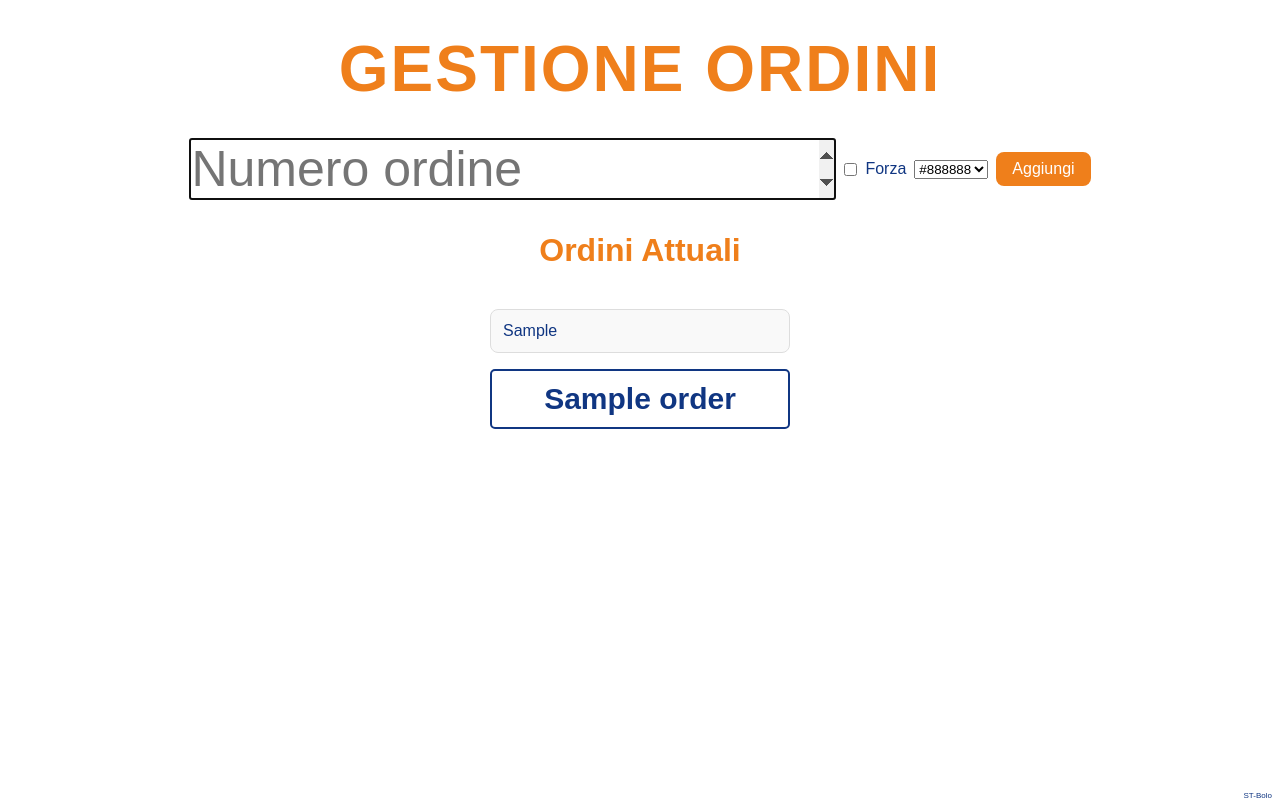
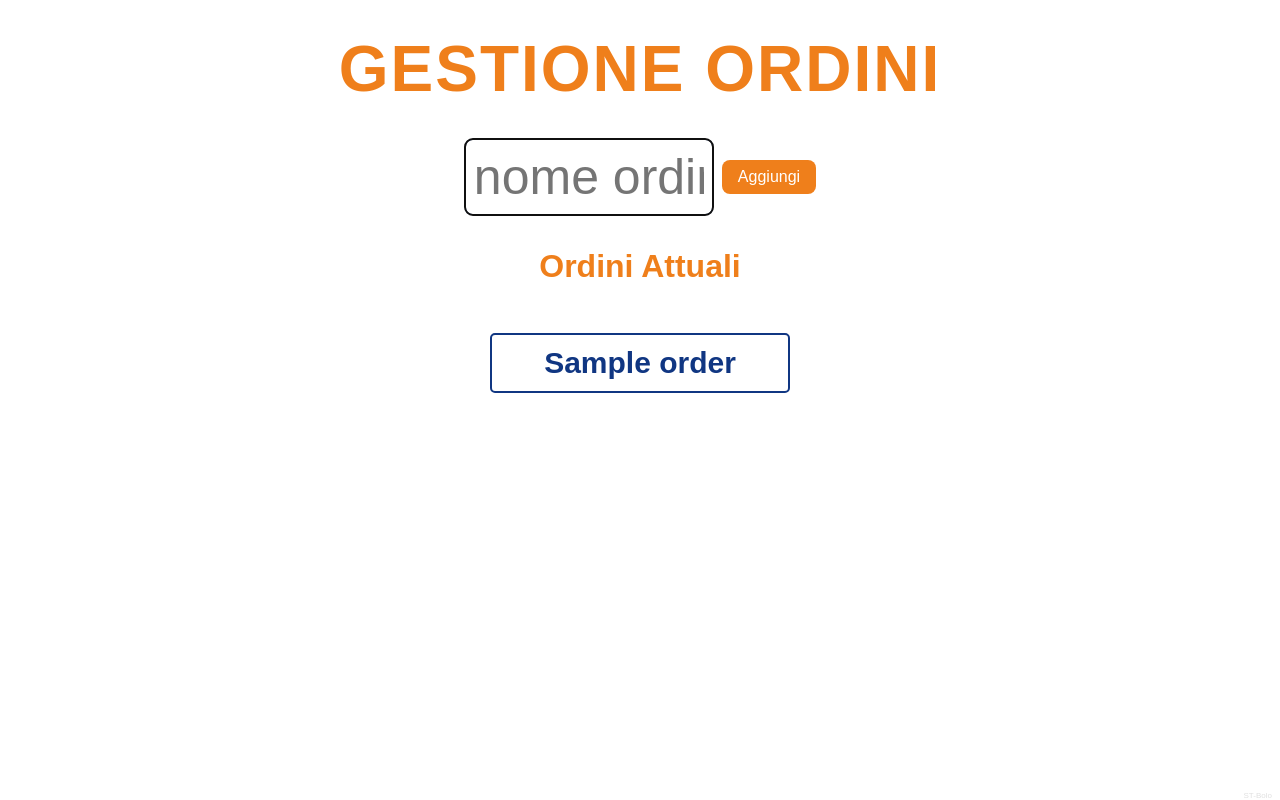
Before and after one commit to manucoacci/order_display, a Flask app: template templates/admin.html in a window 1280 px wide. Run offline with Flask 3, Linux system fonts and the light colour scheme; the template is opened without the code that fills it: most values are stand-ins (such as "Sample title", 1, 10 or a date in 2020).

Commit message:
addattamento del codice da numero ordine a nome ordine

```diff
--- a/app.py
+++ b/app.py
@@ -1,29 +1,16 @@
 from flask import Flask, render_template, request, redirect
 
 app = Flask(__name__)
-# per aggiungere dei colori, si aggiunge qui
-orders =  {
-    'white': [],
-    'blue': [],
-    'green': []
-}
-# per aggiungere dei colori, si aggiunge qui
-orders['white'] = [i for i in range(1, 9999)]
-orders['blue'] = [i for i in range(1, 9999)]
-orders['green'] = [i for i in range(1, 9999)]
-ready = {
-# per aggiungere dei colori, si aggiunge qui
-    'white': [],
-    'blue': [],
-    'green': []
-}
+
+orders =  []
+
 pwd = 'fake_password'  # Change this to your desired password
 authToken = 0
 
 @app.route('/check_orders')
 def check_orders():
-    global ready
-    return {'ready': ready}
+    global orders
+    return {'orders': orders}
 
 @app.route('/')
 def index():
@@ -36,26 +23,19 @@ def admin():
         return redirect('/login')
     if request.method == 'POST':
         print("POST request received")
-        req = {"order_number": request.form.get('order_number'), "color": request.form.get('color'), "force": request.form.get('force')}
+        req = {"order_name": request.form.get('order_name')}
         print("Request:", req)
         if 'add' in request.form and req:
             print("Add request received")
-            print((int(req['order_number'])) in orders[req['color']])
-            if req['force'] == 'true':
-                print("Force add request received")
-                ready[req['color']].append(int(req['order_number']))
-                print("Order added:", req['order_number'], "to", req['color'])
-            elif((int(req['order_number'])) in orders[req['color']]):
-                orders[req['color']].remove(int(req['order_number']))
-                ready[req['color']].append(int(req['order_number']))
-                print("Order added:", req['order_number'], "to", req['color'])
+            orders.append(req['order_name'])
+            print("Order added:", req['order_name'])
         elif 'remove' in request.form and req:
             print("Remove request received")
             try:
-                ready[req['color']].remove(int(req['order_number']))
+                orders.remove(req['order_name'])
             except ValueError:
                 pass
-    return render_template('admin.html', orders=orders, ready=ready, lastColor= req['color'] if req else "white")
+    return render_template('admin.html', orders=orders)
 
 @app.route('/login', methods=['GET', 'POST'])
 def login():
--- a/static/style.css
+++ b/static/style.css
@@ -125,6 +125,7 @@ h1 {
 .order-list {
     display: flex;
     flex-wrap: wrap;
+    overflow: hidden;
     justify-content: center;
     gap: 2rem;
 }
@@ -157,7 +158,7 @@ h1 {
 
 .admin-button{
     height: 60px;
-    width: 300px;
+    min-width: 300px;
     font-size: 30px;
     color: #103682;
     background-color: white;
@@ -175,7 +176,7 @@ h1 {
     position: fixed;
     bottom: 0;
     width: 100%;
-    color: #103682;
+    color: #e0e0e0;
     text-align: right;
     padding-right: 40px;
     font-size: 8px;
--- a/templates/admin.html
+++ b/templates/admin.html
@@ -8,33 +8,17 @@
     <h1>Gestione Ordini</h1>
 
     <form method="POST">
-        <input autofocus="true" style="height: 300px width: 100px; font-size: 50px ;" type="number" name="order_number" placeholder="Numero ordine" required>
-        <input type="checkbox" name="force" value="true"> Forza
-        <select name="color" value="{{ lastColor }}" required>
-            <!-- per aggiungere dei colori, si aggiunge qui -->
-            <option value="{{ lastColor }}" hidden>{{ lastColor }}</option>
-            <option value="white">white</option>
-            <option value="blue">blue</option>
-            <option value="green">green</option>
-        </select>
+        <input autofocus="true" style="height: 300px width: 100px; font-size: 50px ;" type="text" name="order_name" placeholder="nome ordine" required>
         <button type="submit" name="add">Aggiungi</button>
     </form>
     <h2>Ordini Attuali</h2>
     <div class="admin-list">
-        {% for readyC in ready %}
+        {% for order in orders %}
             <ul>
-                {% if readyC == "white"%}
-                <li style="color: black;">{{ readyC }}</li>
-                {% else %}
-                <li style="color: {{ readyC }};">{{ readyC }}</li>
-                {% endif %}
-                {% for order in ready[readyC] %}
-                    <form method="POST">
-                        <input type="hidden" name="order_number" value="{{ order }}">
-                        <input type="hidden" name="color" value="{{ readyC }}">
-                        <button class="admin-button" type="submit" name="remove">{{ order }}</button>
-                    </form>
-                {% endfor %}
+                <form method="POST">
+                    <input type="hidden" name="order_name" value="{{ order }}">
+                    <button class="admin-button" type="submit" name="remove">{{ order }}</button>
+                </form>
             </ul>
         {% endfor %}
     </div>
```
Also changed, not shown: templates/display.html (+9 -15 lines).
